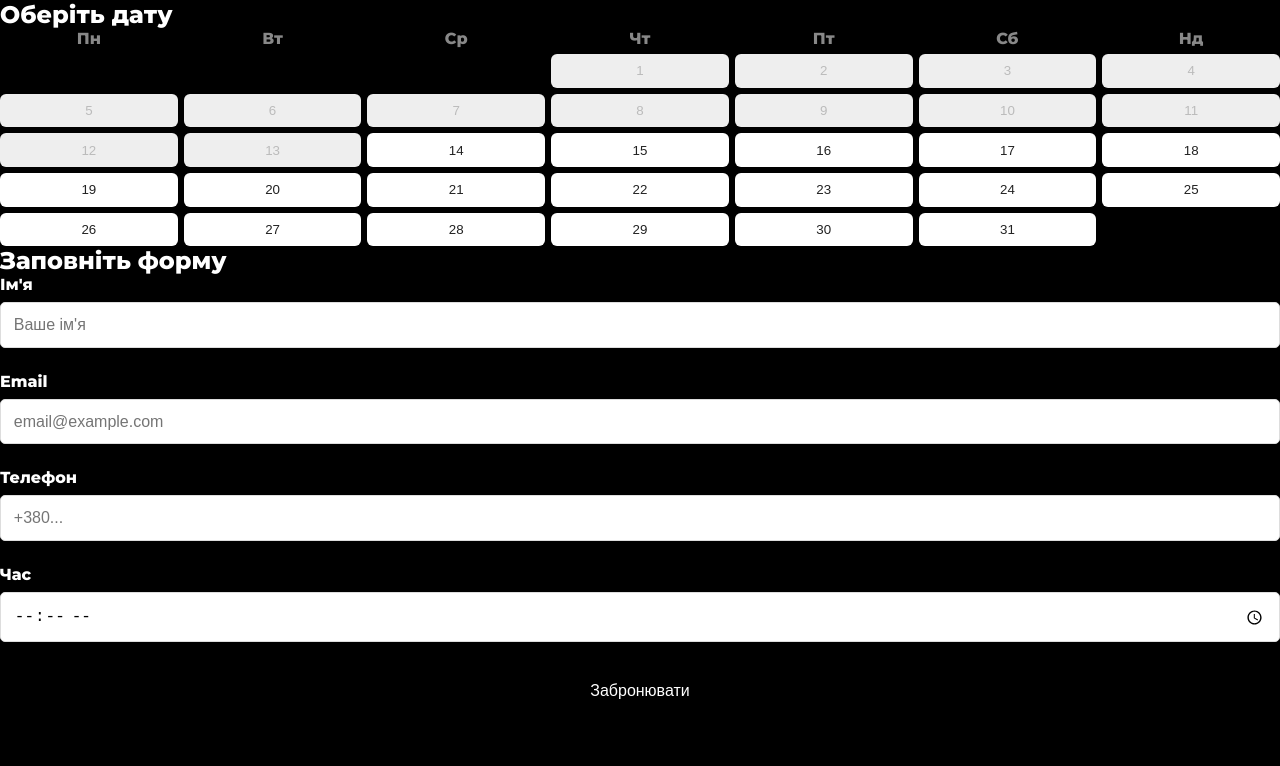
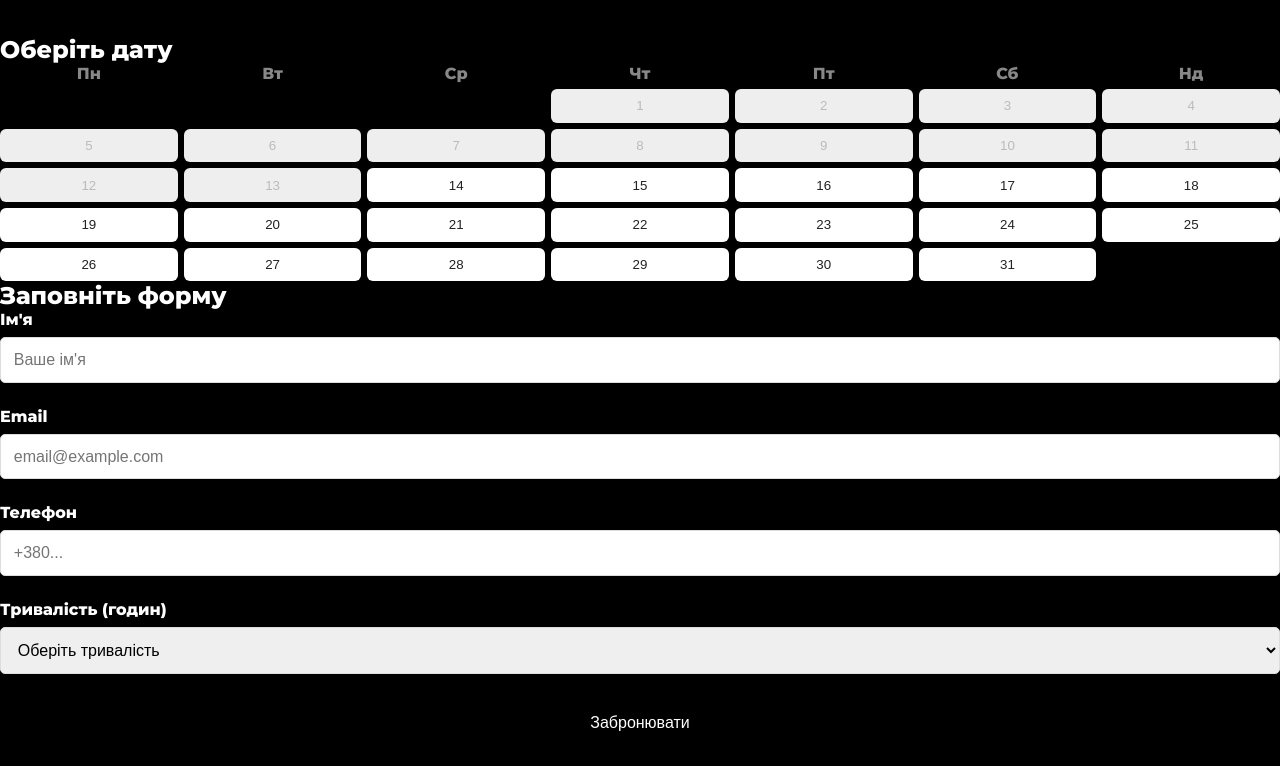
Before and after one commit to LEGIONERscu/MOOD-SPACE-STUDIO, a website: page public/booking.html in a window 1280 px wide. Drawn offline with Linux system fonts and the light colour scheme; no server answers.

Commit message:
full redeploy: all files, netlify functions, frontend, config

```diff
--- a/public/booking.html
+++ b/public/booking.html
@@ -109,6 +109,7 @@
     <main>
         <div class="booking-layout">
             <section class="booking-calendar">
+                <a href="index.html" class="back-btn">← На головну</a>
                 <h2>Оберіть дату</h2>
                 <div id="calendar"></div>
             </section>
@@ -129,8 +130,18 @@
                         <input type="tel" id="phone" name="phone" required placeholder="+380...">
                     </div>
                     <div class="form-group">
-                        <label for="time">Час</label>
-                        <input type="time" id="time" name="time" required>
+                        <label for="duration">Тривалість (годин)</label>
+                        <select id="duration" name="duration" required>
+                            <option value="">Оберіть тривалість</option>
+                            <option value="1">1</option>
+                            <option value="2">2</option>
+                            <option value="3">3</option>
+                            <option value="4">4</option>
+                            <option value="5">5</option>
+                            <option value="6">6</option>
+                            <option value="7">7</option>
+                            <option value="8">8</option>
+                        </select>
                     </div>
                     <button type="submit" class="submit-btn" disabled>Забронювати</button>
                     <div id="successMessage" class="success-message"></div>
--- a/public/js/calendar.js
+++ b/public/js/calendar.js
@@ -75,7 +75,7 @@ document.addEventListener('DOMContentLoaded', async function () {
             cell.style.cursor = 'not-allowed';
         }
         // Блокуємо дати, де вже заброньовано 8 годин
-        if (bookingsByDate[dateStr] && bookingsByDate[dateStr].reduce((a,b)=>a+b,0) >= 8) {
+        if (bookingsByDate[dateStr] && bookingsByDate[dateStr].length > 0 && bookingsByDate[dateStr].reduce((a,b)=>a+b,0) >= 8) {
             cell.disabled = true;
             cell.style.background = '#ffe0e0';
             cell.style.color = '#bbb';
```
Also changed, not shown: images/studio.jpg (deleted), public/images/IMG_1598.PNG (renamed from images/IMG_1598.PNG).
